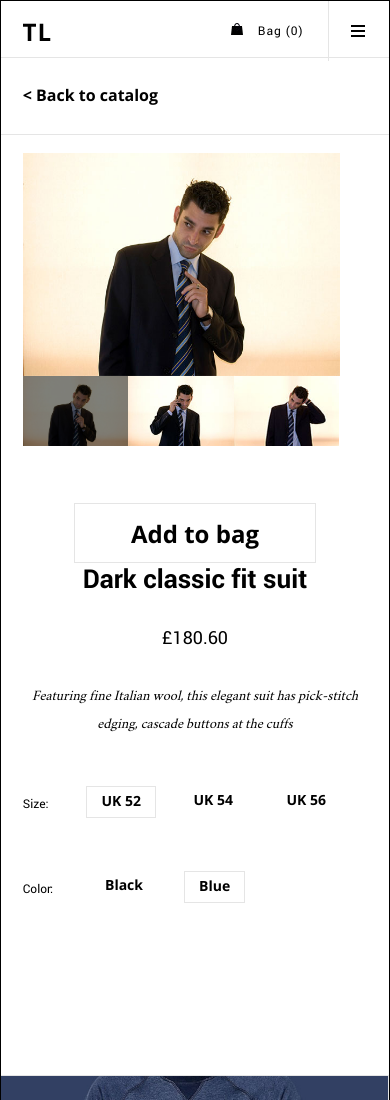
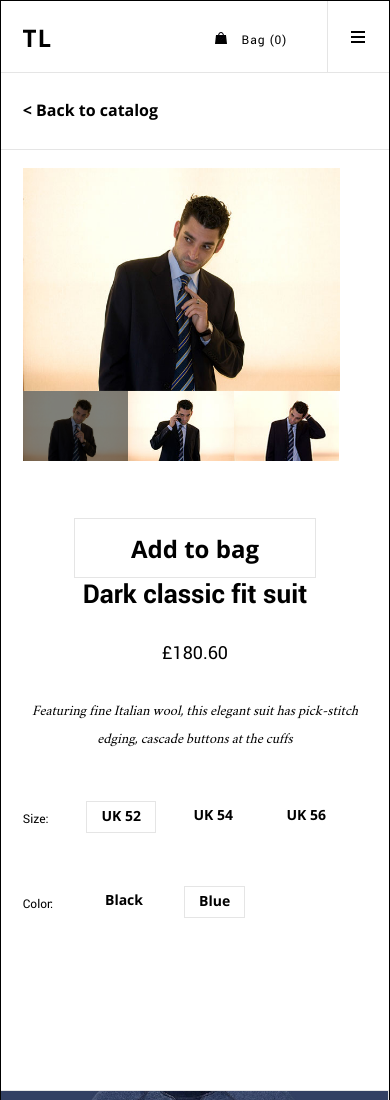
Before and after one commit to vmiracle13/FrontendFinalProject, a website: page item.html in a window 390 px wide. Shown: the top 1100 px of the page. Drawn offline with Linux system fonts and the light colour scheme; files whose address does not match are found by name.

Commit message:
editing header with hamburger menu on mobile pages

```diff
--- a/css/media_common-styles.css
+++ b/css/media_common-styles.css
@@ -121,7 +121,6 @@
   }
   .top {
     padding: 0 5.63%;
-    height: 56px;
   }
   .sign-up, .prev, .next, nav, .search {
     display: none;
@@ -129,7 +128,7 @@
   .logo {
     width: 28px;
     height: 18px;
-    padding-top: 6.5%;
+    padding-top:8%;
   }
   .logo a {
     background: url(/img/startPage/logo-mobile.png) 0 0 no-repeat;
@@ -151,7 +150,7 @@
     left: 0;
     z-index: 20;
     background-color: #fff;
-    width: 88.5%;
+    width: 88.6%;
   }
   .wrap-nav-active nav {
     display: flex;
@@ -186,9 +185,9 @@
     width: 14px;
     height: 12px;
     border-left: 1px solid #e5e5e5;
-    padding-left: 3%;
-    padding-right: 4%;
-    padding-top: 14%;
+    padding-left: 10px;
+    padding-right: 15px;
+    padding-top: 59px;
     cursor: pointer;
   }
 
@@ -198,7 +197,7 @@
     width: 15px;
     height: 15px;
     border-left: none;
-    padding-top: 5%;
+    padding-top: 10%;
     cursor: pointer;
   }
 
@@ -304,8 +303,9 @@
     left: 86%;
   }
   .right-block {
-    padding-top: 6.5%;
-    margin-left: 48%;
+    padding-top: 9%;
+    margin-left: 36%;
+    flex-basis: 18%;
   }
   .right-ref-block {
     flex-basis: 35%;
--- a/item.html
+++ b/item.html
@@ -103,7 +103,7 @@
           </div>
         </div>
 
-        <a href="#"><button>Add to bag</button></a>
+        <a href="shopping-bag.html"><button>Add to bag</button></a>
 
       </div>
     </article>
```
Also changed, not shown: my-item.html (+1 -1 lines).
